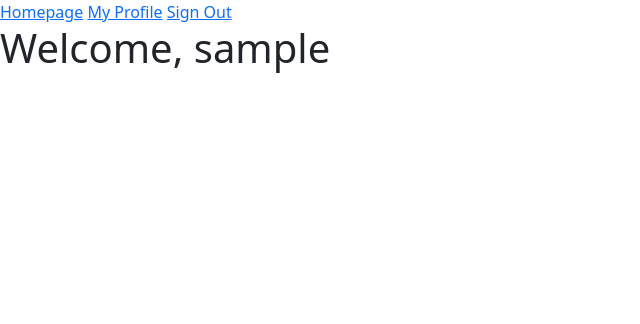
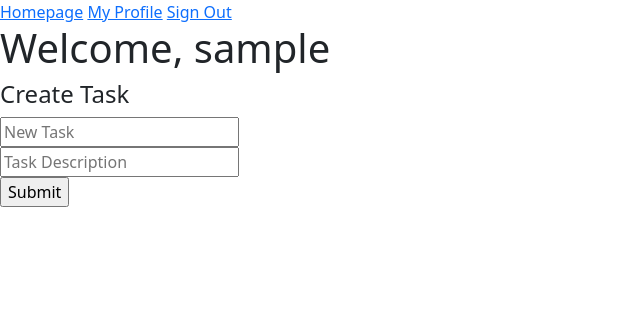
Before and after one commit to Yakubovich17/todo-list, a Flask app: page /profile in a window 1280 px wide. Shown: the top 324 px of the page, without its empty margins (0-640 px from the left). Run offline with Flask 3, Linux system fonts and the light colour scheme; the visitor is signed in with stand-in values (Sample User, id 1); data comes from the database, SQL or seed files in the repository; data that the repository does not hold is empty; parts of the project's set-up code (start-up, migrations or seed data) failed here and were passed over.

Commit message:
Added basic task creation

```diff
--- a/todolist/tasks/routes.py
+++ b/todolist/tasks/routes.py
@@ -1,9 +1,34 @@
-from flask import render_template
+from flask import render_template, request
 from flask_login.utils import login_required, current_user
 
+from todolist import db
 from todolist.tasks import blueprint
+from todolist.tasks.models import Task
+from todolist.tasks.forms import TaskCreateForm
 
 @blueprint.route("/profile")
 @login_required
 def profile():
-    return render_template("pages/profile.html", tasks=current_user.tasks)
+    form = TaskCreateForm()
+
+    return render_template("pages/profile.html", tasks=current_user.tasks, form=form)
+
+@blueprint.route("/tasks", methods=["POST"])
+def create_task():
+    form = TaskCreateForm(request.form)
+
+    if not form.validate_on_submit():
+        return render_template("pages/profile.html", tasks=current_user.tasks, form=form)
+
+    title = request.form["title"]
+    description = request.form["description"]
+    user_id = current_user.id
+
+    print(description)
+
+    task = Task(title, description, user_id)
+
+    db.session.add(task)
+    db.session.commit()
+
+    return render_template("pages/profile.html", tasks=current_user.tasks, form=form)
--- a/todolist/templates/pages/profile.html
+++ b/todolist/templates/pages/profile.html
@@ -4,6 +4,24 @@
 
 {% block content %}
 <h1>Welcome, {{ current_user.username }}</h1>
+
+<div>
+    <form method="post" action="{{ url_for('tasks.create_task') }}">
+        {{ form.hidden_tag() }}
+
+        <h4>Create Task</h4>
+
+        <div>
+            {{ form.title(placeholder="New Task") }}
+        </div>
+        <div>
+            {{ form.description(placeholder="Task Description") }}
+        </div>
+        <div>
+            {{ form.submit() }}
+        </div>
+    </form>
+</div>
 
 {% for task in tasks %}
     <div>
```
